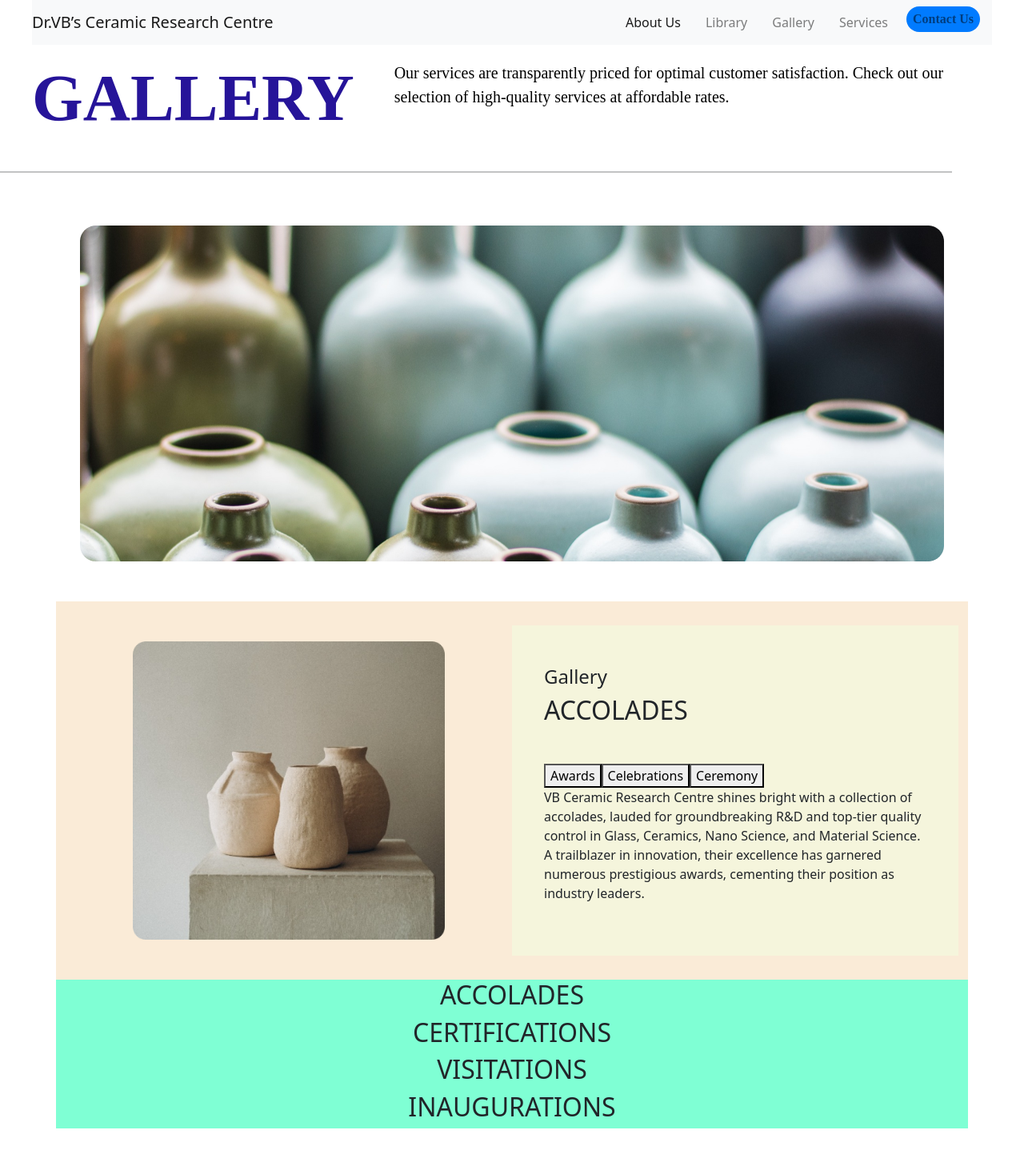
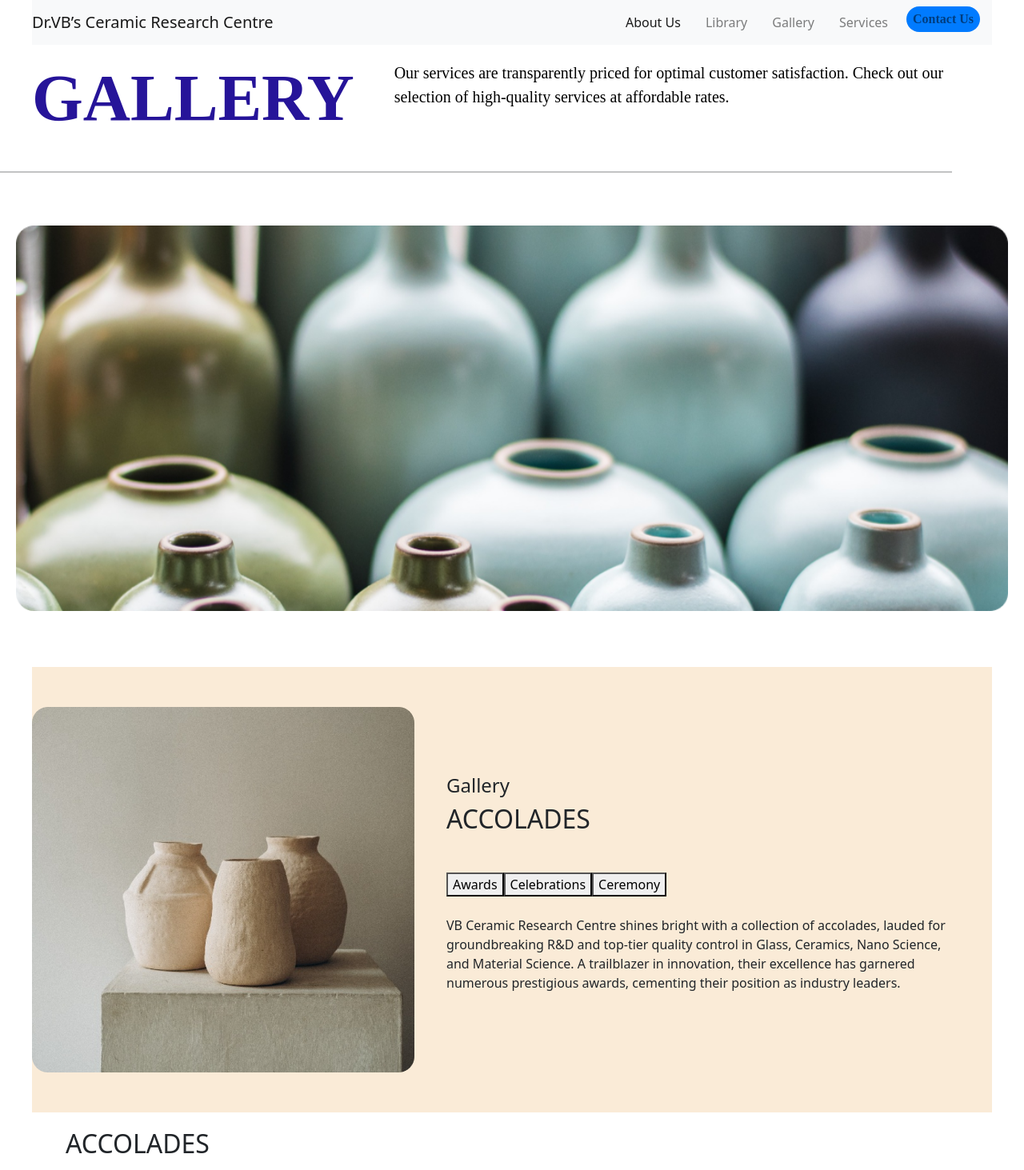
Before and after one commit to Daniel-Charles-J/VB-CERAMICS, an Angular app in the folder client/: page /gallery in a window 1280 px wide. Shown: the top 1463 px of the page at 80% size. Before the commit the page ends 1411 px from the top, so only its background shows below. Built offline with nearby package versions, Linux system fonts and the light colour scheme.

Commit message:
badic-outline-gallery

```diff
--- a/client/src/app/gallery/gallery.component.css
+++ b/client/src/app/gallery/gallery.component.css
@@ -17,30 +17,45 @@
       display: flex;
       flex-direction: column;
     }
-    .container{
-      width: 100%;
-    }
-  }
-
-  /* Large devices (desktops, 992px and up) */
-  @media (max-width: 870px) {
-    .container-1{
+    /* .container-1{
       display: flex;
       flex-direction: column;
       align-items: center;
       align-content: center;
       align-self: stretch;
       flex-wrap: wrap;
+      width: 100%;
       background-color: antiquewhite;
     }
-    .container-left img{
+    .container-left{
+      width: 70%;
+      height: auto;
+    } */
+  }
+
+  /* Large devices (desktops, 992px and up) */
+  @media (max-width: 870px) {
+    /* .container-1{
+      display: flex;
+      flex-direction: column;
+      align-items: center;
+      align-content: center;
+      align-self: stretch;
+      flex-wrap: wrap;
       width: 100%;
+      background-color: antiquewhite;
     }
     .container-left{
-      width: 100%;
+      width: 70%;
+      height: auto;
+    }
+    .container-right{
+      width: 70%;
+      height: auto;
       background-color: aqua;
-    }
+    } */
   }
+   /* Media Query section Completed */
 
 
   .navbar-nav{
@@ -74,8 +89,10 @@
     border-bottom: 1px solid #000;
     width: 93%;
     display: flex;
-    /* margin-left: 40px; */
   }
+
+  /* Gallery text section */
+
    .gallery-text{
     color: #261499;
     font-family: Unbounded;
@@ -92,49 +109,51 @@
    font-weight: 400;
    line-height: 150%; /* 30px */
   }
+
+  /* Hero image section */
   .hero-image{
     display: flex;
     width: 100%;
     height: auto;
-    padding: 50px 0;
-    justify-content: space-around;
+    padding: 50px 20px;
+    justify-content: center;
     align-items: center;
   }
-  .container{
+
+
+  /* containers section */
+  .containers{
     display: flex;
+    flex-direction: column;
     width: 100%;
     height: auto;
     justify-content: center;
     align-items: center;
-    background-color: aquamarine;
+    padding: 20px 40px 20px 40px;
   }
   .container-1{
     display: flex;
     align-items: center;
-    align-content: center;
-    align-self: stretch;
-    flex-wrap: wrap;
+    justify-content: center;
+    width: 100%;
     background-color: antiquewhite;
   }
   .container-left{
     display: flex;
-    width: 50%;
+    width: 100%;
     height: auto;
     padding: 50px 0px;
-    flex-direction: column;
     justify-content: center;
     align-items: center;
   }
-  .container-left img{
-    width: 70%;
-  }
   .container-right{
     display: flex;
-    width: 50%;
+    width: 100%;
+    height: auto;
     padding: 50px 40px;
     flex-direction: column;
     align-items: flex-start;
     gap: 40px;
     flex: 1 0 0;
-    background-color: beige;
+    /* background-color: beige; */
   }
--- a/client/src/app/gallery/gallery.component.html
+++ b/client/src/app/gallery/gallery.component.html
@@ -39,11 +39,12 @@
     </div>
     </div>
     <hr/>
-    <div class="hero-image">
-        <img src="../../assets/Frame 125.png">
+    <div>
+        <img class="hero-image" src="../../assets/Frame 125.png">
     </div>
-    <div class="container container-1">
-        <div class="container-left"><img src="../../assets/Carousel.png"></div>
+    <div class="containers">
+      <div class="container-1">
+        <div><img class="container-left" src="../../assets/Carousel.png"></div>
         <div class="container-right">
             <div>
                 <h4>Gallery</h4>
@@ -55,11 +56,14 @@
                     <button>Celebrations</button>
                     <button>Ceremony</button>
                 </div>
+                <br/>
                 <div>
                     <p>VB Ceramic Research Centre shines bright with a collection of accolades, lauded for groundbreaking R&D and top-tier quality control in Glass, Ceramics, Nano Science, and Material Science. A trailblazer in innovation, their excellence has garnered numerous prestigious awards, cementing their position as industry leaders.</p>
                 </div>
             </div>
         </div>
+      </div>
+
     </div>
     <div class="container">
         <h2>ACCOLADES</h2>
```
